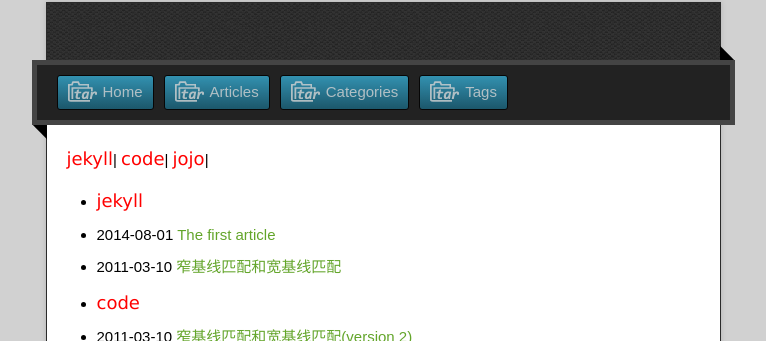
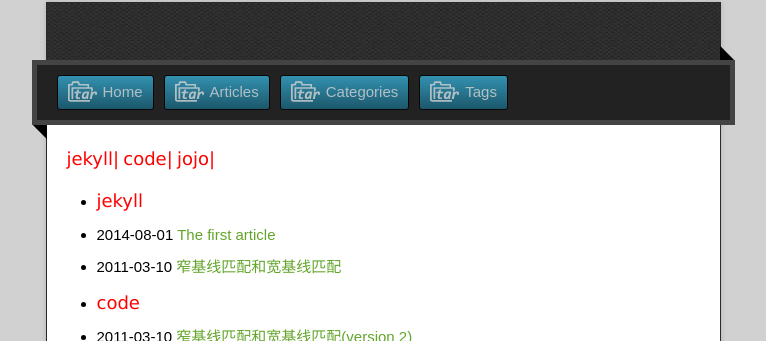
Before and after one commit to jojowang17/jekyll_demo, a Jekyll site: the page built from tags/index.md, in a window 1280 px wide. Shown: the part 128-469 px from the top of the page, without its empty margins (257-1023 px from the left). Built offline with Jekyll 4.4.1, drawn with Linux system fonts in a browser that asks for light colours; nearby versions of some CDN libraries; library files that are not in the unit come from our copies.

Commit message:
Update index.md

```diff
--- a/tags/index.md
+++ b/tags/index.md
@@ -5,7 +5,7 @@ layout: default
 
 <div id='tag_cloud'>
 {% for tag in site.tags %}
-<a href="#{{ tag[0] }}" title="{{ tag[0] }}" rel="{{ tag[1].size }}"><font color = "red" size = "4" face = "verdana">{{ tag[0] }}</font></a>|
+<a href="#{{ tag[0] }}" title="{{ tag[0] }}" rel="{{ tag[1].size }}"><font color = "red" size = "4" face = "verdana">{{ tag[0] }}|</font></a>
 {% endfor %}
 </div>
 
```
